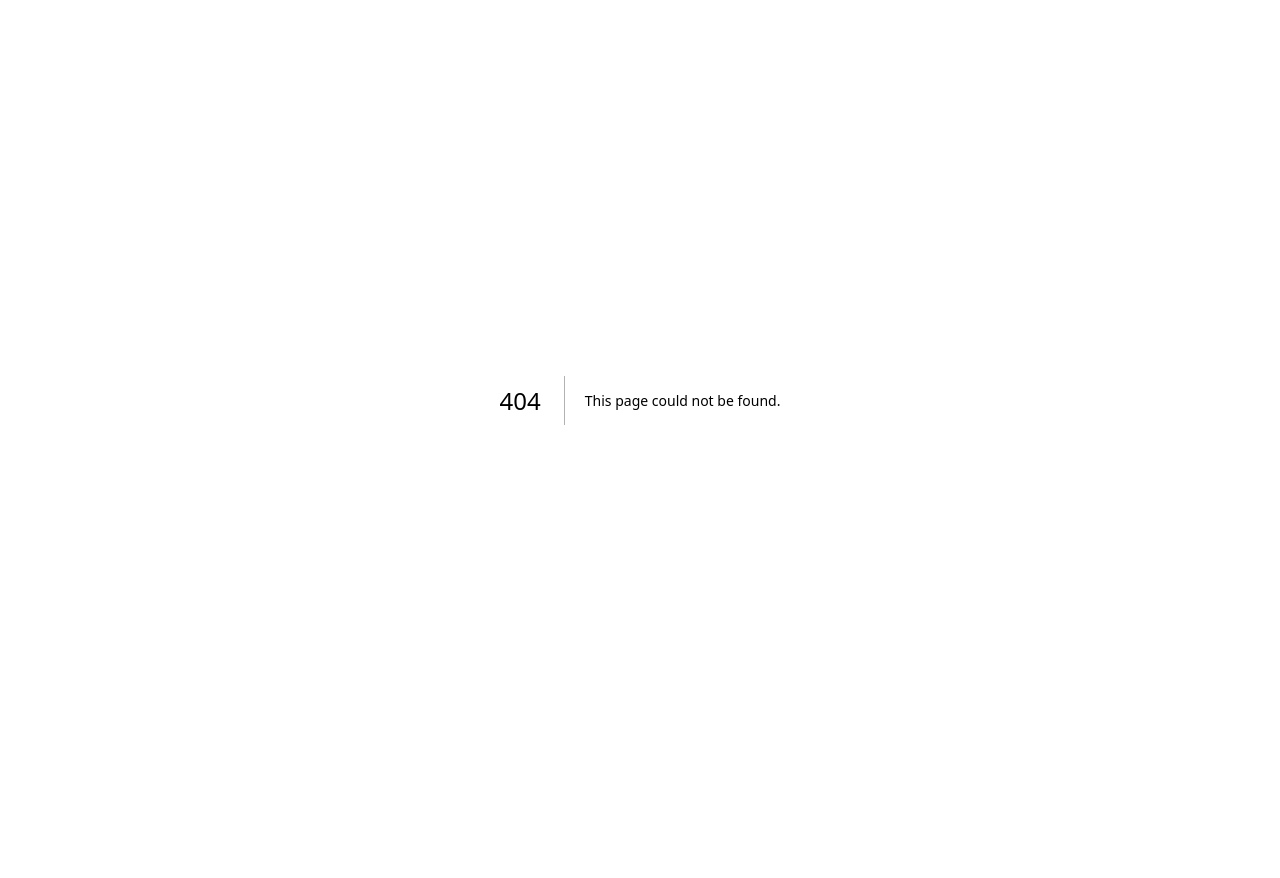
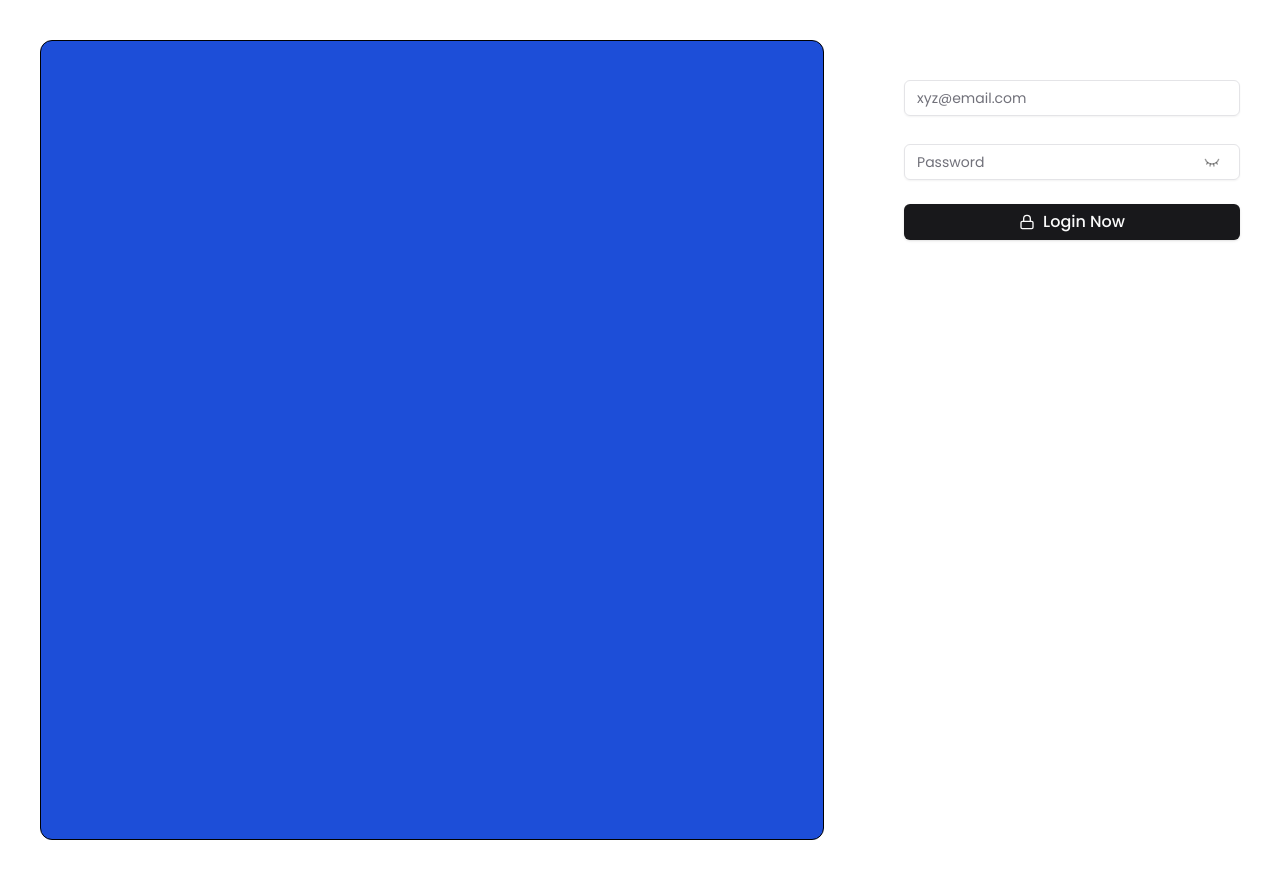
Before and after one commit to akshaywritescode/rangoli-live-components, a Next.js app: page /l/login in a window 1280 px wide. Before the commit this address had no page. Before the commit the page ends 800 px from the top, so only its background shows below. Built offline with nearby package versions, Linux system fonts and the light colour scheme.

Commit message:
Modified OTP Verification component

```diff
--- /dev/null
+++ b/src/app/components/Login.tsx
@@ -0,0 +1,19 @@
+import { Input } from "@/components/ui/input";
+import PasswordInput from "./PasswordInput";
+import { Button } from "@/components/ui/button";
+import { Lock } from "lucide-react";
+
+export default function Login() {
+    return <div className="flex gap-20 w-full h-screen">
+        <div className="w-[70%] border border-black bg-blue-700 rounded-xl">
+
+        </div>
+        <div className="w-[30%] py-10">
+            <form>
+                <Input type="email" placeholder="xyz@email.com" className="mb-7" />
+                <PasswordInput placeholder="Password" />
+                <Button className="w-full mt-6 text-base"><Lock />Login Now</Button>
+            </form>
+        </div>
+    </div>
+}
--- a/src/app/components/OTPVerification.tsx
+++ b/src/app/components/OTPVerification.tsx
@@ -1,7 +1,7 @@
 import { Button } from "@/components/ui/button";
 import { Card, CardContent, CardDescription, CardFooter, CardHeader, CardTitle } from "@/components/ui/card";
 import { InputOTP, InputOTPGroup, InputOTPSeparator, InputOTPSlot } from "@/components/ui/input-otp";
-import { LockIcon } from "lucide-react";
+import { LockIcon, MailIcon } from "lucide-react";
 import Link from "next/link";
 import Separator from "./Separator";
 
@@ -18,7 +18,7 @@ export default function OTPVerification({ resetType, resetData, needHelpLink, se
         <Card className="w-[400px]">
             <CardHeader>
                 <CardTitle className="mb-2 text-xl">OTP Verification</CardTitle>
-                <CardDescription className="text-[0.9rem]">Enter the 6-digit code sent to your {resetType === "phone" ? "phone number" : "email address"} {resetData}. This code is valid for the next 10 Minutes.</CardDescription>
+                <CardDescription className="text-sm">Enter the 6-digit code sent to your {resetType === "phone" ? "phone number" : "email address"} {resetData}. This code is valid for the next 10 Minutes.</CardDescription>
             </CardHeader>
             <CardContent>
                 <div className="flex flex-col justify-center items-center mt-4">
@@ -36,7 +36,7 @@ export default function OTPVerification({ resetType, resetData, needHelpLink, se
                         </InputOTPGroup>
                     </InputOTP>
 
-                    <Button className="mt-10 w-full py-6 text-base"><LockIcon />Reset Password</Button>
+                    <Button className="mt-10 w-full py-6 text-base"><MailIcon />Send Password Reset Link</Button>
                     <span className="text-sm mt-3">Din't get the code?<span className="underline"> Resend code</span></span>
                 </div>
             </CardContent>
--- /dev/null
+++ b/src/app/l/login/page.tsx
@@ -0,0 +1,7 @@
+import Login from "@/app/components/Login";
+
+export default function LoginDemo() {
+    return <div className="container-center">
+        <Login />
+    </div>
+}
```
Also changed, not shown: src/app/components/Signup.tsx (added).
